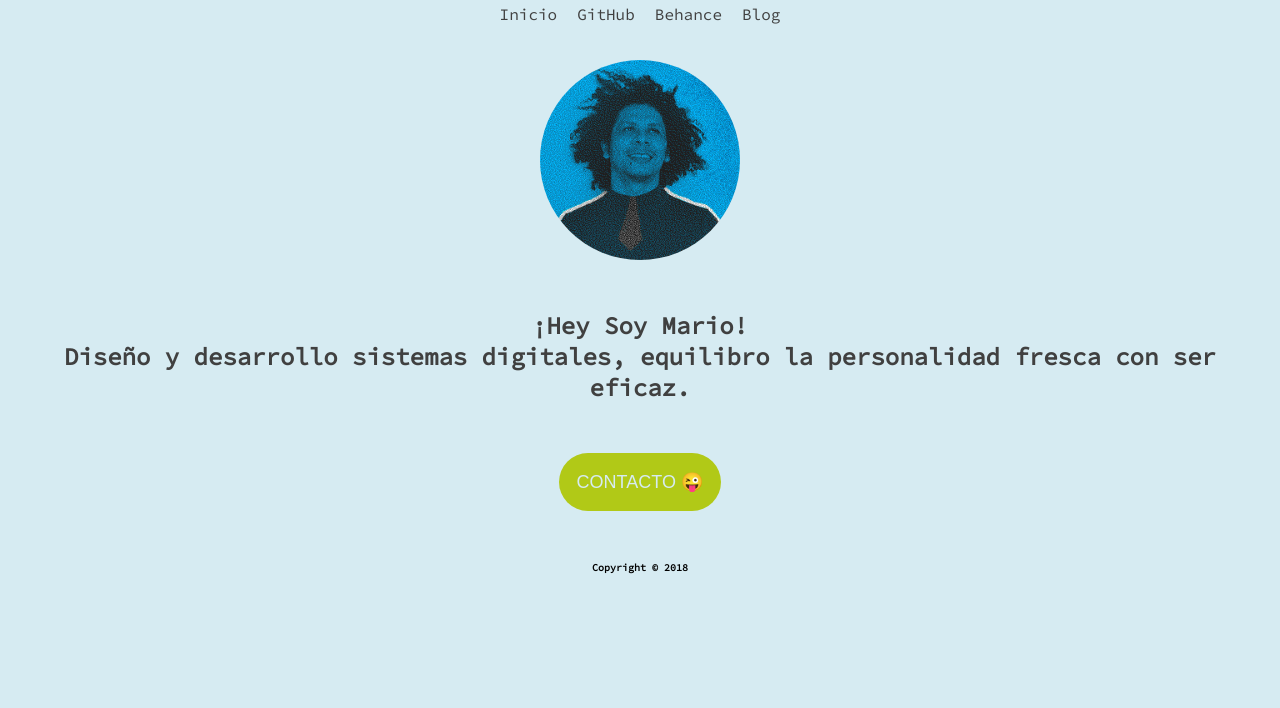
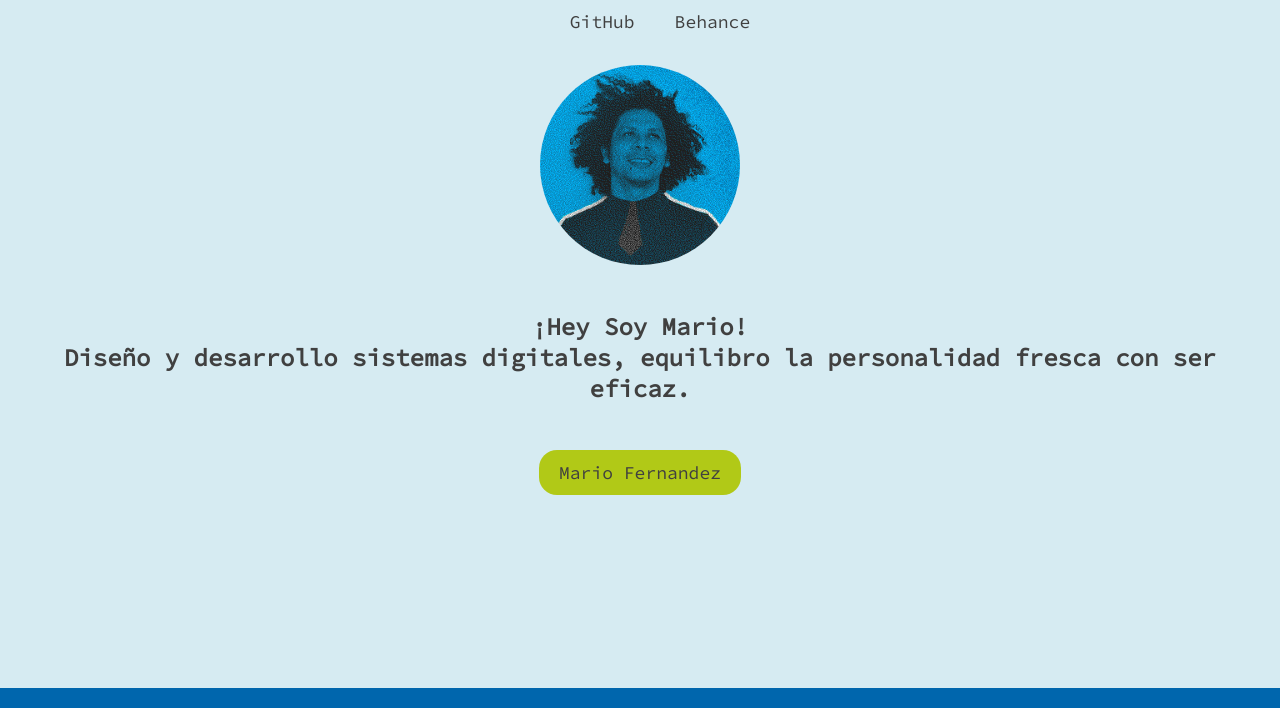
Before and after one commit to marfernans/marca, a plain HTML site: page index.html in a window 1280 px wide. Shown: the part 112-820 px from the top of the page. Drawn offline with Linux system fonts and the light colour scheme; some icons are missing.

Commit message:
integracion de linkdin, arreglo de boton

```diff
--- a/css/pmario.css
+++ b/css/pmario.css
@@ -25,13 +25,12 @@ body {
   display: flex;
   justify-content: center;
   align-items: center;
-  padding: 10px;
+
 }
 
 .logo > img {
   width: 70px;
-  padding: 0px;
-  margin: opx;
+
 }
 
 .cabezera {
@@ -40,56 +39,73 @@ body {
 
 ul {
   list-style: none;
-  margin: 0px;
-  padding: 0px;
   display: flex;
 }
 
-li > a {
-  padding: 10px;
+nav  a {
+  list-style: none;
+  padding: 20px;
   text-decoration: none;
-  font-size: 16px;
+  font-size: 18px;
   color: #404040;
   transition: 0.5s;
 }
 
-li a:hover {
+ a:hover {
   color: #b1c917;
 }
 
 .foto > img {
-  width: 200px;
+
+  height: 200px;
   border-radius: 50%;
+
 }
 
 .titulo {
+  padding: 10px;
   text-align: center;
-  padding: 0px 20px 0px 20px;
-  margin: 40px;
   color: #404040
 }
 
-.boton {
-  background: #b1c917;
-  border-style: none;
-  border-radius: 30px;
-  padding: 18px;
+
+.LI-simple-link{
+
+    line-height: 2.5;
+    padding: 0 20px;
+    font-size:18px;
+    text-align: center;
+    color: #404040;
+    text-decoration: none;
+    border-radius: 18px;
+    background-color: #b1c917;
+    transition: 0.5s;
 }
 
-.btex {
-  /* text-align: center; */
-  font-size: 18px;
-  text-decoration: none;
-  color: #D6EBF2;
+
+
+.LI-simple-link:hover{
+    background-color: #0066ad;
+
+}
+
+
+
+ .main-footer {
+  background: #0066ad;
+  text-align: center;
 
 
 
 }
 
-.pie h3 {
- font-size: 10px;
- margin:0px;
- margin-top: 30px;
-
-
+.social{
+  font-size:20px;
+  display: inline-block;
+  margin: 5px;
+  color: #fff;
+  opacity: .5;
 }
+  .social:hover {
+    opacity: 1;
+  }
--- a/index.html
+++ b/index.html
@@ -1,5 +1,5 @@
 <!DOCTYPE html>
-<html  lang="en" prefix="og: http://ogp.me/ns#">
+<html lang="en" prefix="og: http://ogp.me/ns#">
 
 <head>
     <meta charset="UTF-8">
@@ -12,6 +12,7 @@
 
     <meta name="viewport" content="width=device-width, initial-scale=1.0">
     <meta http-equiv="X-UA-Compatible" content="ie=edge">
+    <link href="https://file.myfontastic.com/T33kD89LAyP9zk5ZntSxjn/icons.css" rel="stylesheet">
     <link href="https://fonts.googleapis.com/css?family=Source+Code+Pro" rel="stylesheet">
     <link rel="stylesheet" href="css/pmario.css">
 
@@ -29,25 +30,24 @@
     <main class="principal">
         <header class="cabezera">
             <figure class="logo">
-                <img src="images/logo.png"alt="Logo mario">
+                <img src="images/logo.png" alt="Logo mario">
             </figure>
 
             <nav>
                 <ul>
-                    <li>
-                        <a href="#"target="_blank">Inicio</a>
-                    </li>
-                    <li>
+                    <!-- <li>
+                        <a href="#" target="_blank">Inicio</a>
+                    </li> -->
 
                     <li>
-                        <a href="https://github.com/mariuhs"target="_blank">GitHub</a>
+                        <a href="https://github.com/mariuhs" target="_blank">GitHub</a>
                     </li>
                     <li>
                         <a href="https://www.behance.net/mariofernandezs" target="_blank">Behance</a>
                     </li>
-                    <li>
+                    <!-- <li>
                         <a href="https://medium.com/@mariofernandezs" target="_blank">Blog</a>
-                    </li>
+                    </li> -->
                 </ul>
             </nav>
         </header>
@@ -56,22 +56,32 @@
             <img src="images/foto.jpg" alt="Foto Mario">
         </figure>
 
-
-        <h2 class="titulo"> ¡Hey Soy Mario!
-            <br/> Diseño y desarrollo sistemas digitales, equilibro la personalidad fresca con ser eficaz. </h2>
+        <div class="titulo">
+            <h2> ¡Hey Soy Mario!
+                <br/> Diseño y desarrollo sistemas digitales, equilibro la personalidad fresca con ser eficaz. </h2>
+            </div>
 
 
-        <div>
-            <button class="boton">
-                <a class="btex " href="mailto:holamariuhs@gmail.com">CONTACTO 😜 </a>
-            </button>
-        </div>
+
+            <p>
+                <a class="LI-simple-link" href='https://co.linkedin.com/in/mariofernandezs?trk=profile-badge'target="_blank">Mario Fernandez</a>
+            </p>
 
 
-        <footer class="pie">
-            <h3>Copyright &copy; 2018</h3>
-        </footer>
+
     </main>
+
+    <footer class="main-footer">
+
+        <!-- <a href="https://www.instagram.com/heymarihus/?hl=es-la" class="social icon-social-orkut" target="_blank"></a> -->
+        <a href="https://twitter.com/mariuhs" class="social icon-social-twitter" target="_blank"></a>
+
+
+
+    </footer>
+
+
+    <script type="text/javascript" src="https://platform.linkedin.com/badges/js/profile.js" async defer></script>
 
 </body>
 
```
